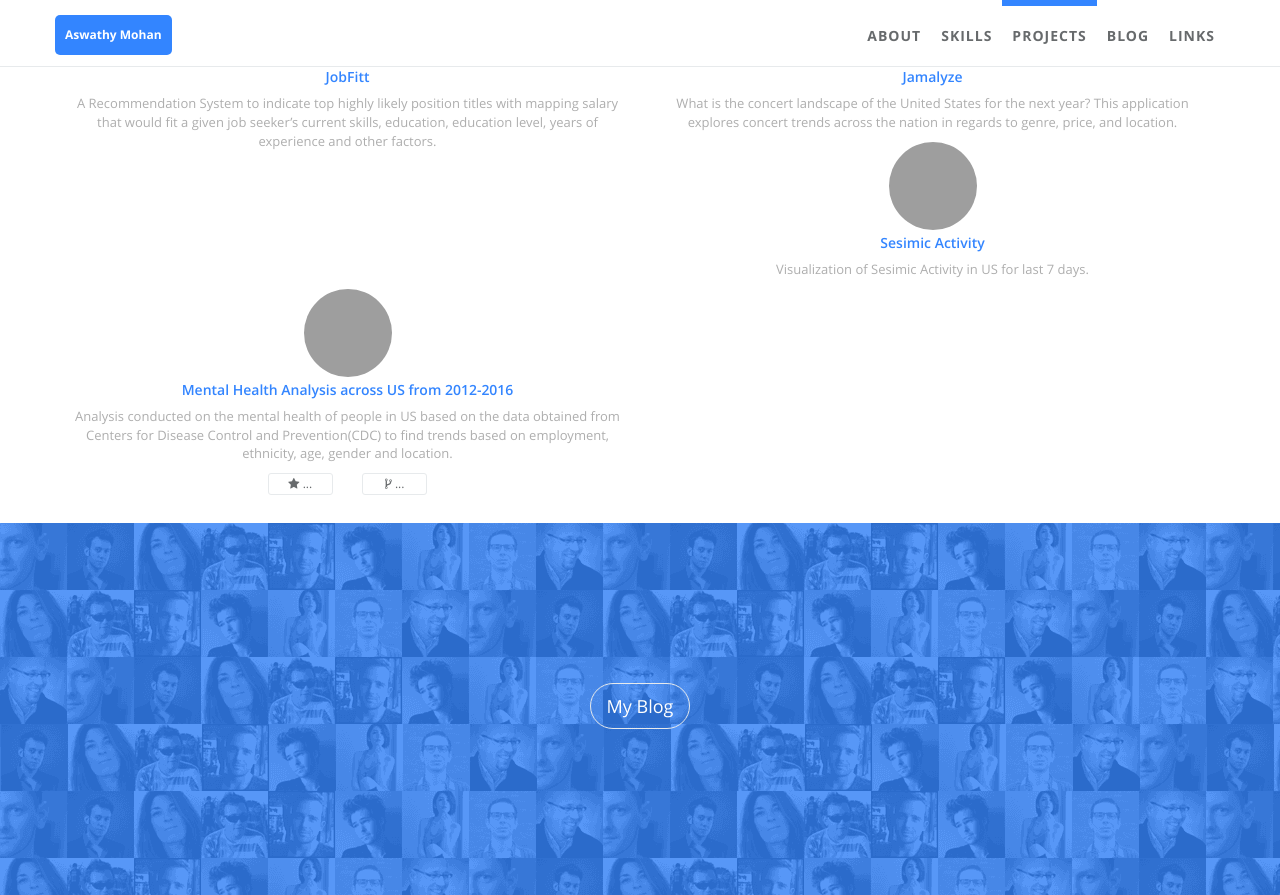
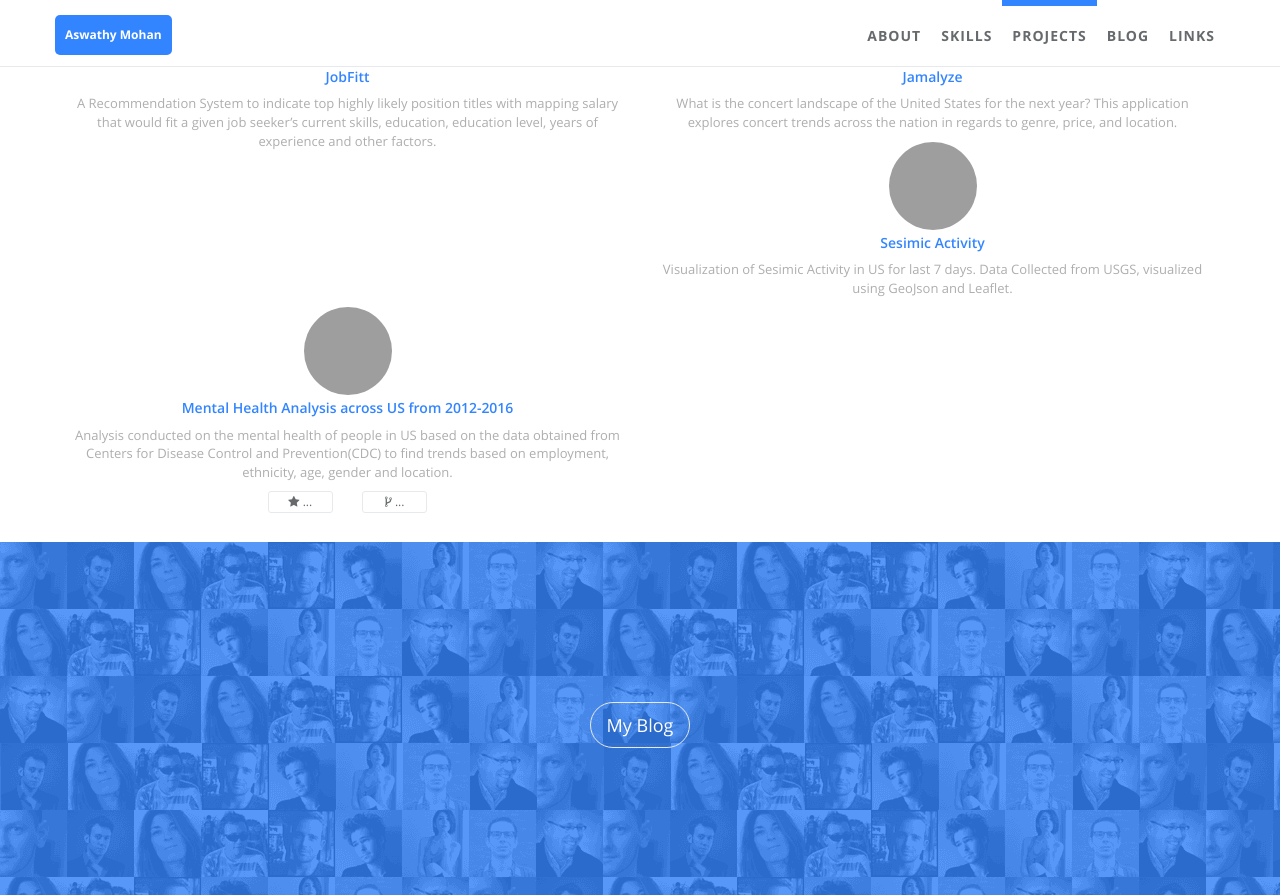
Before and after one commit to AswathyMV/aswathy.mohan, a Jekyll site: the page built from index.html, in a window 1280 px wide and 900 px high, scrolled down 1798 px, cut to the strip 0-895 px from the top of the window. Built offline with Jekyll 4.4.1, drawn with Linux system fonts in a browser that asks for light colours; grey boxes are pictures that could not be loaded.

Commit message:
Update projects.yml

```diff
--- a/_data/index/projects.yml
+++ b/_data/index/projects.yml
@@ -18,7 +18,7 @@
   i18n: jalpc
   url: https://aswathymohan89.github.io/Earthquake/
   img: /static/assets/img/landing/earthquake.PNG
-  desc: Visualization of Sesimic Activity in US for last 7 days.
+  desc: Visualization of Sesimic Activity in US for last 7 days. Data Collected from USGS, visualized using GeoJson and Leaflet.
 
 - name: Mental Health Analysis across US from 2012-2016
   i18n: Mental Health Analysis across US from 2012-2016
```
